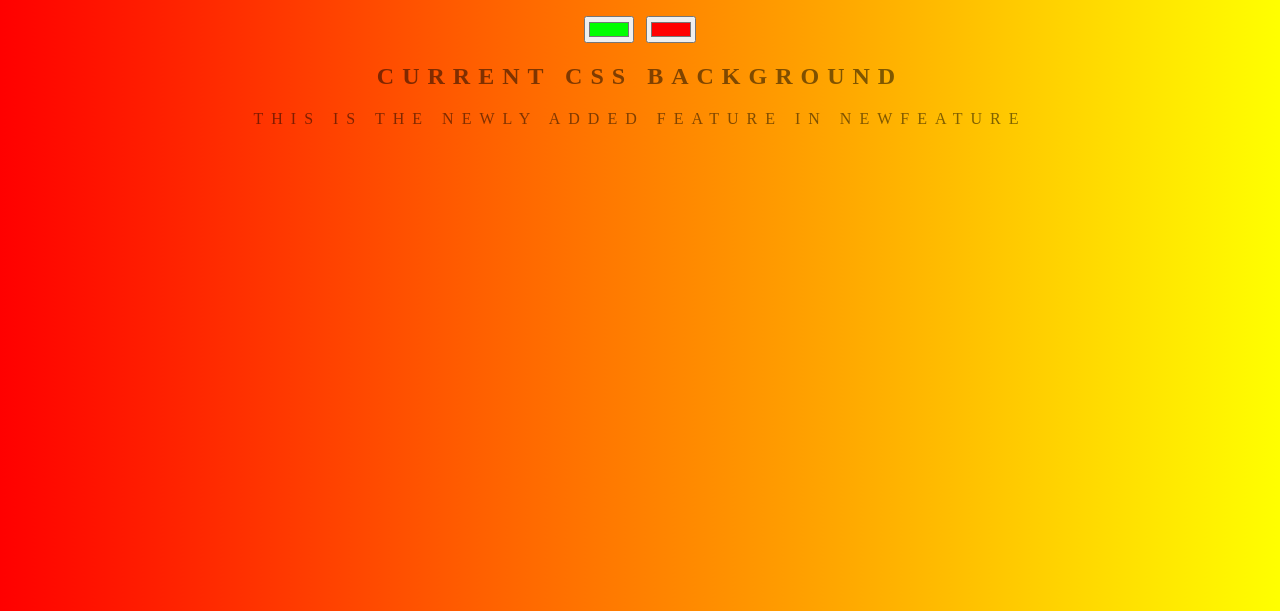
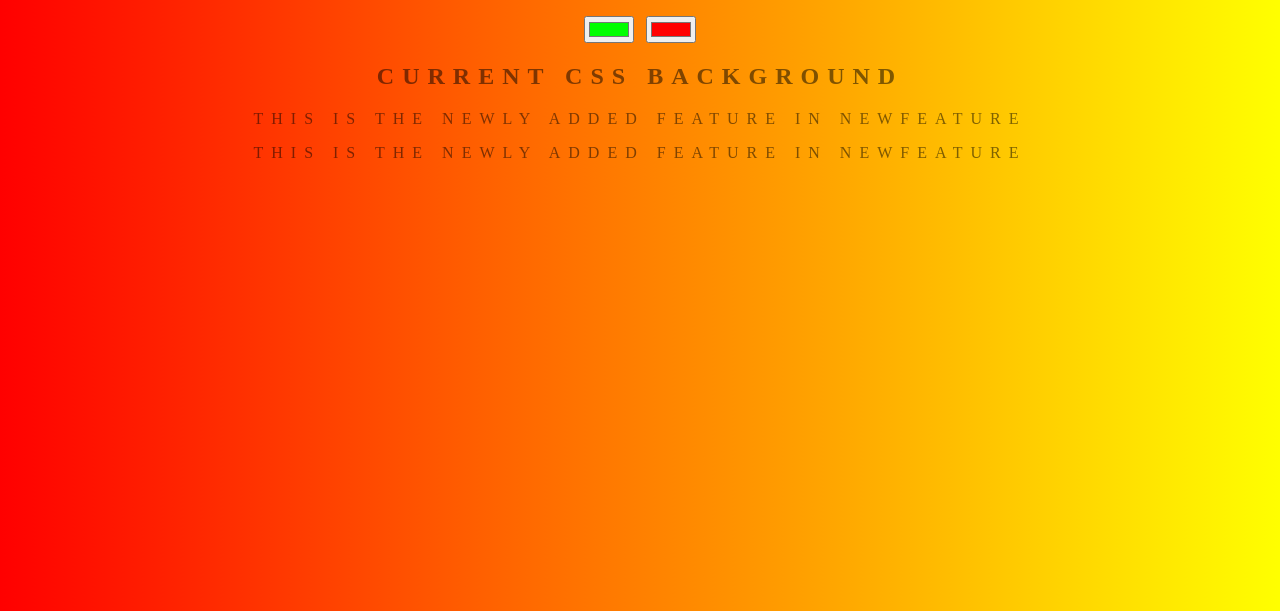
Before and after one commit to wasiqs-classics/background-generator, a plain HTML site: page index.html in a window 1280 px wide. Shown: the part 189-800 px from the top of the page. Drawn offline with Linux system fonts and the light colour scheme.

Commit message:
Update index.html
Added another paragraph directly

```diff
--- a/index.html
+++ b/index.html
@@ -11,6 +11,7 @@
 	<h2>Current CSS Background</h2>
 	<h3></h3>
 	<p>This is the newly added feature in newfeature</p>
+	<p>This is the newly added feature in newfeature</p>
 	<script type="text/javascript" src="script.js"></script>
 </body>
 </html>
```
